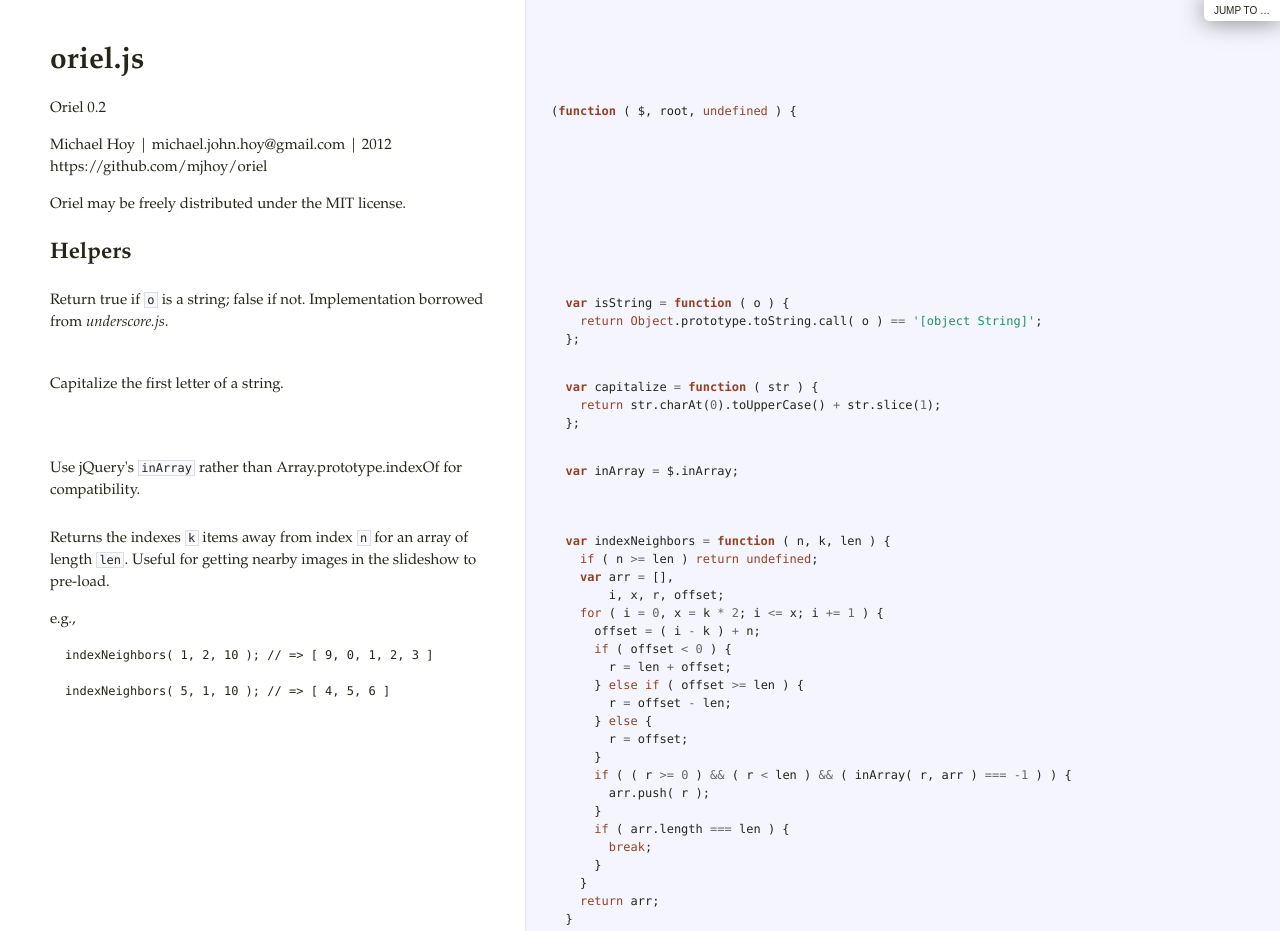
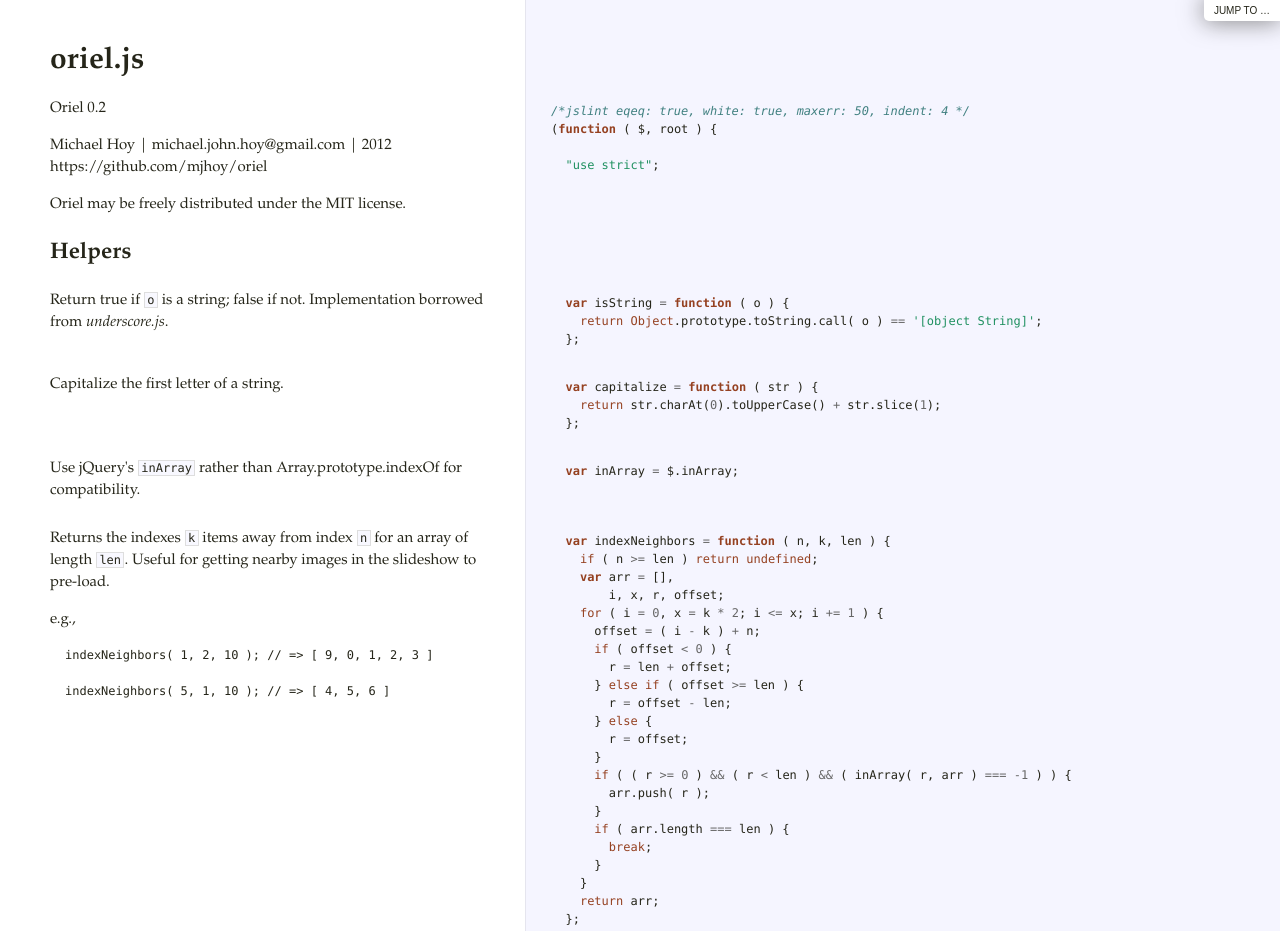
Before and after one commit to mjhoy/oriel, a plain HTML site: page docs/oriel.html in a window 1280 px wide. Shown: the top 931 px of the page. Drawn offline with Linux system fonts and the light colour scheme.

Commit message:
bump docs

```diff
--- a/docs/oriel.html
+++ b/docs/oriel.html
@@ -3,7 +3,10 @@
 <p>Michael Hoy | michael.john.hoy@gmail.com | 2012
 https://github.com/mjhoy/oriel</p>
 
-<p>Oriel may be freely distributed under the MIT license.</p>             </td>             <td class="code">               <div class="highlight"><pre><span class="p">(</span><span class="kd">function</span> <span class="p">(</span> <span class="nx">$</span><span class="p">,</span> <span class="nx">root</span><span class="p">,</span> <span class="kc">undefined</span> <span class="p">)</span> <span class="p">{</span></pre></div>             </td>           </tr>                               <tr id="section-2">             <td class="docs">               <div class="pilwrap">                 <a class="pilcrow" href="#section-2">&#182;</a>               </div>               <h2>Helpers</h2>             </td>             <td class="code">               <div class="highlight"><pre></pre></div>             </td>           </tr>                               <tr id="section-3">             <td class="docs">               <div class="pilwrap">                 <a class="pilcrow" href="#section-3">&#182;</a>               </div>               <p>Return true if <code>o</code> is a string; false if not.
+<p>Oriel may be freely distributed under the MIT license.</p>             </td>             <td class="code">               <div class="highlight"><pre><span class="cm">/*jslint eqeq: true, white: true, maxerr: 50, indent: 4 */</span>
+<span class="p">(</span><span class="kd">function</span> <span class="p">(</span> <span class="nx">$</span><span class="p">,</span> <span class="nx">root</span> <span class="p">)</span> <span class="p">{</span>
+
+  <span class="s2">&quot;use strict&quot;</span><span class="p">;</span></pre></div>             </td>           </tr>                               <tr id="section-2">             <td class="docs">               <div class="pilwrap">                 <a class="pilcrow" href="#section-2">&#182;</a>               </div>               <h2>Helpers</h2>             </td>             <td class="code">               <div class="highlight"><pre></pre></div>             </td>           </tr>                               <tr id="section-3">             <td class="docs">               <div class="pilwrap">                 <a class="pilcrow" href="#section-3">&#182;</a>               </div>               <p>Return true if <code>o</code> is a string; false if not.
 Implementation borrowed from <em>underscore.js</em>.</p>             </td>             <td class="code">               <div class="highlight"><pre>  <span class="kd">var</span> <span class="nx">isString</span> <span class="o">=</span> <span class="kd">function</span> <span class="p">(</span> <span class="nx">o</span> <span class="p">)</span> <span class="p">{</span>
     <span class="k">return</span> <span class="nb">Object</span><span class="p">.</span><span class="nx">prototype</span><span class="p">.</span><span class="nx">toString</span><span class="p">.</span><span class="nx">call</span><span class="p">(</span> <span class="nx">o</span> <span class="p">)</span> <span class="o">==</span> <span class="s1">&#39;[object String]&#39;</span><span class="p">;</span>
   <span class="p">};</span></pre></div>             </td>           </tr>                               <tr id="section-4">             <td class="docs">               <div class="pilwrap">                 <a class="pilcrow" href="#section-4">&#182;</a>               </div>               <p>Capitalize the first letter of a string.</p>             </td>             <td class="code">               <div class="highlight"><pre>  <span class="kd">var</span> <span class="nx">capitalize</span> <span class="o">=</span> <span class="kd">function</span> <span class="p">(</span> <span class="nx">str</span> <span class="p">)</span> <span class="p">{</span>
@@ -39,7 +42,7 @@ indexNeighbors( 5, 1, 10 ); // =&gt; [ 4, 5, 6 ]
       <span class="p">}</span>
     <span class="p">}</span>
     <span class="k">return</span> <span class="nx">arr</span><span class="p">;</span>
-  <span class="p">}</span></pre></div>             </td>           </tr>                               <tr id="section-7">             <td class="docs">               <div class="pilwrap">                 <a class="pilcrow" href="#section-7">&#182;</a>               </div>               <h2>Hooks</h2>
+  <span class="p">};</span></pre></div>             </td>           </tr>                               <tr id="section-7">             <td class="docs">               <div class="pilwrap">                 <a class="pilcrow" href="#section-7">&#182;</a>               </div>               <h2>Hooks</h2>
 
 <p>Oriel defines several jQuery event hooks to bind to.
 The pattern of 'before' and 'after' hooks is borrowed
@@ -99,7 +102,7 @@ sel.oriel      // # =&gt; '.oriel'
       <span class="nx">obj</span><span class="p">[</span><span class="nx">k</span><span class="p">]</span> <span class="o">=</span> <span class="s1">&#39;.&#39;</span> <span class="o">+</span> <span class="nx">v</span><span class="p">;</span>
     <span class="p">}</span> <span class="p">);</span>
     <span class="k">return</span> <span class="nx">obj</span><span class="p">;</span>
-  <span class="p">})();</span></pre></div>             </td>           </tr>                               <tr id="section-13">             <td class="docs">               <div class="pilwrap">                 <a class="pilcrow" href="#section-13">&#182;</a>               </div>               <h2>Default options</h2>
+  <span class="p">}());</span></pre></div>             </td>           </tr>                               <tr id="section-13">             <td class="docs">               <div class="pilwrap">                 <a class="pilcrow" href="#section-13">&#182;</a>               </div>               <h2>Default options</h2>
 
 <p>Oriel accepts a hash of options, and it provides
 some sensible defaults to begin with.</p>
@@ -412,7 +415,7 @@ Put in the "placeholder" tray and hide it.</p>             </td>             <td
       <span class="p">}</span>
 
       <span class="k">return</span> <span class="k">this</span><span class="p">;</span>
-    <span class="p">},</span>
+    <span class="p">}</span>
 
   <span class="p">});</span></pre></div>             </td>           </tr>                               <tr id="section-61">             <td class="docs">               <div class="pilwrap">                 <a class="pilcrow" href="#section-61">&#182;</a>               </div>               <h2>Plugins</h2>             </td>             <td class="code">               <div class="highlight"><pre>  <span class="nx">Oriel</span><span class="p">.</span><span class="nx">_pluginsToBind</span> <span class="o">=</span> <span class="p">[];</span></pre></div>             </td>           </tr>                               <tr id="section-62">             <td class="docs">               <div class="pilwrap">                 <a class="pilcrow" href="#section-62">&#182;</a>               </div>               <p>The main interface plugins can use to quickly bind to
 all Oriel instances.</p>
@@ -433,6 +436,6 @@ call <code>init</code>, and attach a reference to the view.</p>             </td
     <span class="p">});</span>
   <span class="p">};</span>
 
-<span class="p">})(</span> <span class="nx">jQuery</span><span class="p">,</span> <span class="k">this</span> <span class="p">);</span>
+<span class="p">}(</span> <span class="nx">jQuery</span><span class="p">,</span> <span class="k">this</span> <span class="p">));</span>
 
 </pre></div>             </td>           </tr>                </tbody>     </table>   </div> </body> </html>
```
